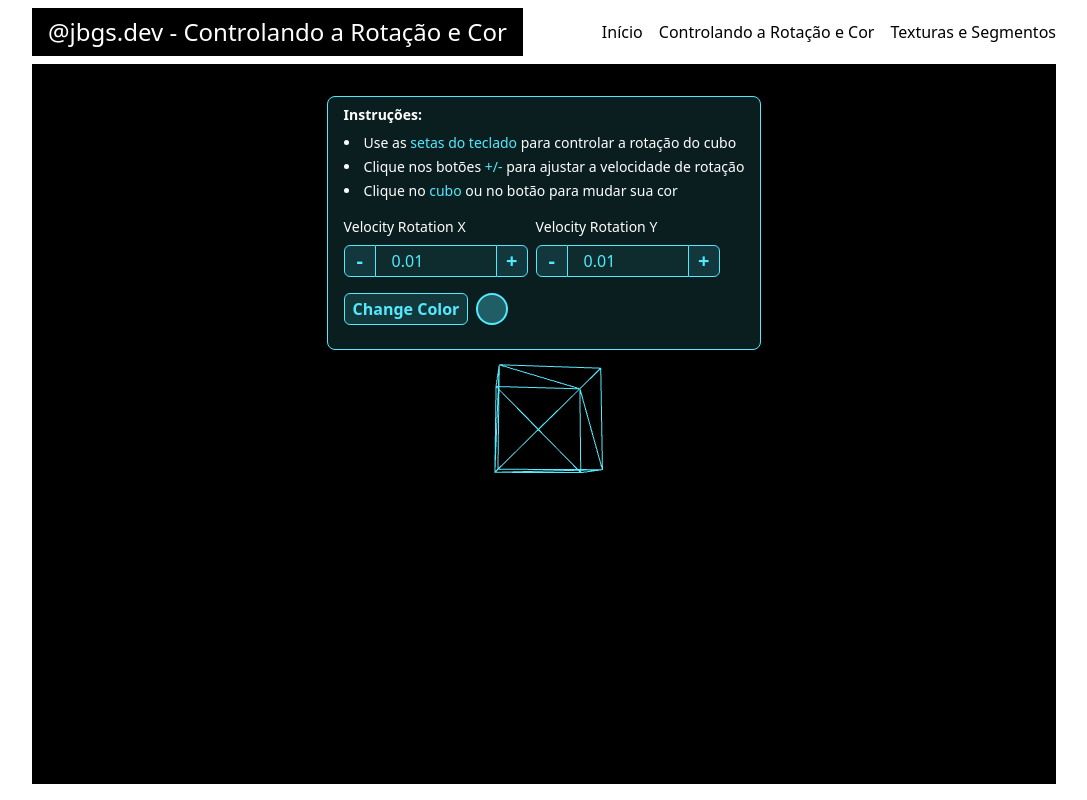
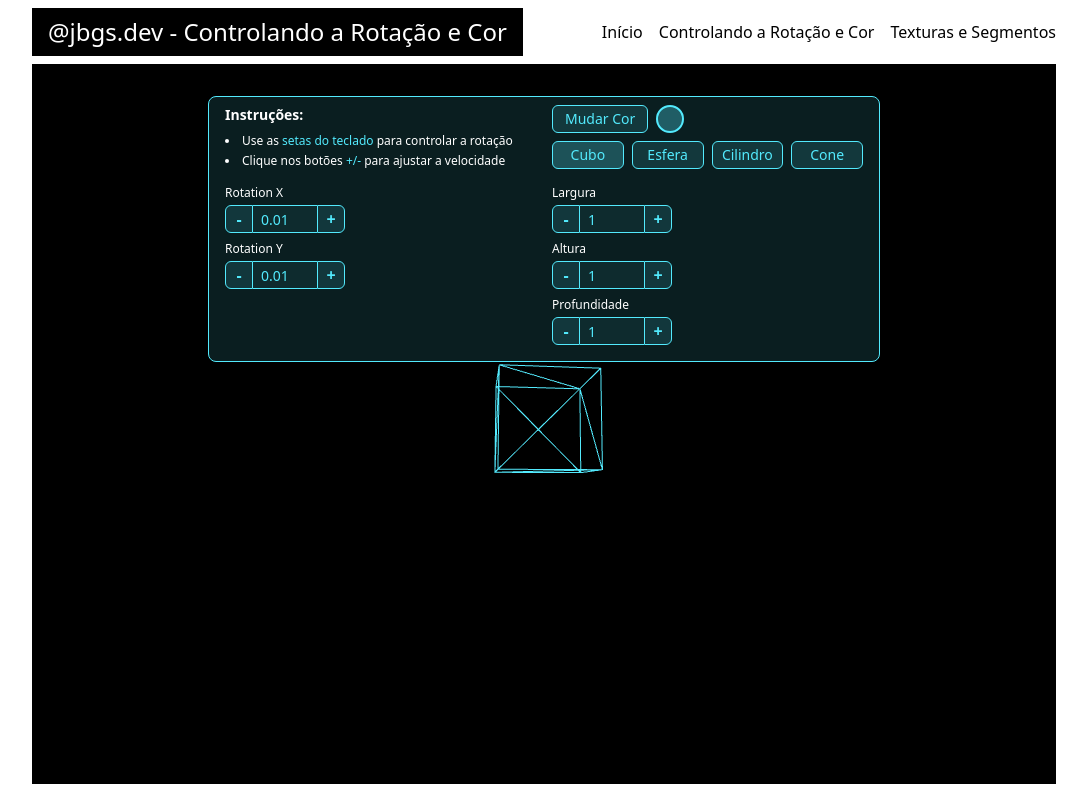
Before and after one commit to joaobatista2end/three-js-examples, a Vue app: page /example-3 in a window 1280 px wide. Shown: the whole page, without its empty margins (96-1183 px from the left). Built offline with nearby package versions, Linux system fonts and the light colour scheme.

Commit message:
feat: enhance example-three page with shape selection and segment controls for 3D geometry

```diff
--- a/src/pages/example-three.page.vue
+++ b/src/pages/example-three.page.vue
@@ -11,121 +11,103 @@
   >
     <div class="absolute top-4 left-0 w-full">
       <div
-        class="flex border flex-col mt-4 w-fit px-4 mx-auto rounded-lg pb-6 pt-2"
+        class="flex border flex-col mt-4 px-4 mx-auto rounded-lg pb-4 pt-2 max-w-2xl"
         :style="{
           color: `#${color}`,
           backgroundColor: `#${color}20`,
           borderColor: `#${color}`
         }"
       >
-        <div class="text-white text-sm mb-4">
+        <div class="text-white text-sm mb-4 grid grid-cols-2 gap-4">
+          <div>
             <h3 class="font-bold mb-2">Instruções:</h3>
-          <ul class="list-disc list-inside space-y-1">
-            <li>Use as <span :style="{ color: `#${color}` }">setas do teclado</span> para controlar a rotação do cubo</li>
-            <li>Clique nos botões <span :style="{ color: `#${color}` }">+/-</span> para ajustar a velocidade de rotação</li>
-            <li>Clique no <span :style="{ color: `#${color}` }">cubo</span> ou no botão para mudar sua cor</li>
+            <ul class="list-disc list-inside space-y-1 text-xs">
+              <li>Use as <span :style="{ color: `#${color}` }">setas do teclado</span> para controlar a rotação</li>
+              <li>Clique nos botões <span :style="{ color: `#${color}` }">+/-</span> para ajustar a velocidade</li>
             </ul>
           </div>
-
+          <div class="flex flex-col">
+            <div class="flex gap-2 items-center mb-2">
+              <button
+                @click="changeCubeColor"
+                :style="{ color: `#${color}`, backgroundColor: `#${color}20`, borderColor: `#${color}` }"
+                class="border text-sm h-7 px-3 rounded-md cursor-pointer"
+              >
+                Mudar Cor
+              </button>
+              <div
+                class="h-7 w-7 border-2 rounded-full"
+                :style="{ backgroundColor: `#${color}50`, borderColor: `#${color}` }"
+              ></div>
+            </div>
             <div class="flex gap-2">
-          <div>
-            <h3 class="text-white text-sm mb-2">Velocity Rotation X</h3>
-            <div class="flex items-center">
               <button
-                @click="decreaseRotationX"
+                v-for="shape in shapes"
+                :key="shape.type"
+                @click="changeShape(shape.type)"
                 :style="{
                   color: `#${color}`,
-                  backgroundColor: `#${color}20`,
+                  backgroundColor: currentShape === shape.type ? `#${color}40` : `#${color}20`,
                   borderColor: `#${color}`
                 }"
-                class="border inline-flex aspect-square text-xl h-8 items-center justify-center font-bold p-2 rounded-l-md cursor-pointer"
+                class="border text-sm flex-1 h-7 rounded-md cursor-pointer"
               >
-                -
-              </button>
-              <input
-                type="number"
-                v-model="rotation.x"
-                readonly
-                :style="{
-                  color: `#${color}`,
-                  backgroundColor: `#${color}10`,
-                  borderColor: `#${color}`
-                }"
-                class="max-w-[120px] border-y h-8 p-2 px-4 outline-none focus:bg-opacity-20"
-              />
-              <button
-                @click="increaseRotationX"
-                :style="{
-                  color: `#${color}`,
-                  backgroundColor: `#${color}20`,
-                  borderColor: `#${color}`
-                }"
-                class="border inline-flex aspect-square text-xl h-8 items-center justify-center font-bold p-2 rounded-r-md cursor-pointer"
-              >
-                +
-              </button>
-            </div>
-          </div>
-
-          <div>
-            <h3 class="text-white text-sm mb-2">Velocity Rotation Y</h3>
-            <div class="flex items-center">
-              <button
-                @click="decreaseRotationY"
-                :style="{
-                  color: `#${color}`,
-                  backgroundColor: `#${color}20`,
-                  borderColor: `#${color}`
-                }"
-                class="border inline-flex aspect-square text-xl h-8 items-center justify-center font-bold p-2 rounded-l-md cursor-pointer"
-              >
-                -
-              </button>
-              <input
-                type="number"
-                v-model="rotation.y"
-                readonly
-                :style="{
-                  color: `#${color}`,
-                  backgroundColor: `#${color}10`,
-                  borderColor: `#${color}`
-                }"
-                class="max-w-[120px] border-y h-8 p-2 px-4 outline-none focus:bg-opacity-20"
-              />
-              <button
-                @click="increaseRotationY"
-                :style="{
-                  color: `#${color}`,
-                  backgroundColor: `#${color}20`,
-                  borderColor: `#${color}`
-                }"
-                class="border inline-flex aspect-square text-xl h-8 items-center justify-center font-bold p-2 rounded-r-md cursor-pointer"
-              >
-                +
+                {{ shape.label }}
               </button>
             </div>
           </div>
         </div>
 
-        <div class="mt-4 flex gap-2">
+        <div class="grid grid-cols-2 gap-4">
+          <div class="space-y-2">
+            <div v-for="(_, axis) in rotation" :key="axis" class="flex-1">
+              <div class="text-white text-xs mb-1">Rotation {{ axis.toUpperCase() }}</div>
+              <div class="flex items-center">
                 <button
-            @click="changeCubeColor"
-            :style="{
-              color: `#${color}`,
-              backgroundColor: `#${color}20`,
-              borderColor: `#${color}`
-            }"
-            class="border inline-flex font-semibold h-8 items-center justify-center p-2 rounded-md cursor-pointer"
-          >
-            Change Color
-          </button>
-          <div
-            class="h-8 w-8 border-2 rounded-full"
-            :style="{
-              backgroundColor: `#${color}50`,
-              borderColor: `#${color}`
-            }"
-          ></div>
+                  @click="axis === 'x' ? decreaseRotationX : decreaseRotationY"
+                  :style="{ color: `#${color}`, backgroundColor: `#${color}20`, borderColor: `#${color}` }"
+                  class="border inline-flex h-7 w-7 items-center justify-center font-bold rounded-l-md cursor-pointer"
+                >-</button>
+                <input
+                  type="number"
+                  v-model="rotation[axis]"
+                  readonly
+                  :style="{ color: `#${color}`, backgroundColor: `#${color}10`, borderColor: `#${color}` }"
+                  class="w-16 border-y h-7 px-2 outline-none text-sm"
+                />
+                <button
+                  @click="axis === 'x' ? increaseRotationX : increaseRotationY"
+                  :style="{ color: `#${color}`, backgroundColor: `#${color}20`, borderColor: `#${color}` }"
+                  class="border inline-flex h-7 w-7 items-center justify-center font-bold rounded-r-md cursor-pointer"
+                >+</button>
+              </div>
+            </div>
+          </div>
+
+          <div v-if="showSegmentControls" class="space-y-2">
+            <div v-for="(control, key) in segmentControls" :key="key" class="flex-1">
+              <div class="text-white text-xs mb-1">{{ control?.label }}</div>
+              <div class="flex items-center">
+                <button
+                  @click="updateSegments(key, -1)"
+                  :style="{ color: `#${color}`, backgroundColor: `#${color}20`, borderColor: `#${color}` }"
+                  class="border inline-flex h-7 w-7 items-center justify-center font-bold rounded-l-md cursor-pointer"
+                >-</button>
+                <input
+                  type="number"
+                  v-model="segments[key]"
+                  readonly
+                  :style="{ color: `#${color}`, backgroundColor: `#${color}10`, borderColor: `#${color}` }"
+                  class="w-16 border-y h-7 px-2 outline-none text-sm"
+                />
+                <button
+                  @click="updateSegments(key, 1)"
+                  :style="{ color: `#${color}`, backgroundColor: `#${color}20`, borderColor: `#${color}` }"
+                  class="border inline-flex h-7 w-7 items-center justify-center font-bold rounded-r-md cursor-pointer"
+                >+</button>
+              </div>
+            </div>
+          </div>
         </div>
       </div>
     </div>
@@ -134,7 +116,8 @@
 
 <script lang="ts" setup>
 import * as THREE from 'three';
-import { defineComponent, markRaw, onBeforeUnmount, onMounted, ref } from 'vue';
+import { BoxGeometry, ConeGeometry, CylinderGeometry, SphereGeometry } from 'three';
+import { computed, defineComponent, markRaw, onBeforeUnmount, onMounted, ref } from 'vue';
 import { useThreeJS } from '../composables/useThreeJS';
 
 defineComponent({
@@ -143,14 +126,140 @@ defineComponent({
 
 const containerRef = ref<HTMLDivElement | null>(null);
 const threeJS = useThreeJS();
-let cube: THREE.Mesh<THREE.BoxGeometry, THREE.MeshBasicMaterial>;
+let cube: THREE.Mesh<THREE.BufferGeometry, THREE.MeshBasicMaterial>;
 const rotation = ref<{ x: number; y: number }>({ x: 0.01, y: 0.01 });
 const color = ref<string>('53eafd');
+const currentShape = ref('box');
+const segments = ref({
+  width: 1,
+  height: 1,
+  depth: 1,
+  radius: 1,
+  widthSegments: 32,
+  heightSegments: 32,
+  radialSegments: 32
+});
+
+const shapes = [
+  { type: 'box', label: 'Cubo' },
+  { type: 'sphere', label: 'Esfera' },
+  { type: 'cylinder', label: 'Cilindro' },
+  { type: 'cone', label: 'Cone' }
+];
+
+const segmentControls = computed(() => {
+  switch (currentShape.value) {
+    case 'box':
+      return {
+        width: { label: 'Largura' },
+        height: { label: 'Altura' },
+        depth: { label: 'Profundidade' }
+      } as const;
+    case 'sphere':
+      return {
+        widthSegments: { label: 'Segmentos H' },
+        heightSegments: { label: 'Segmentos V' }
+      } as const;
+    case 'cylinder':
+    case 'cone':
+      return {
+        radialSegments: { label: 'Segmentos R' },
+        heightSegments: { label: 'Segmentos H' }
+      } as const;
+    default:
+      return {} as const;
+  }
+});
+
+const showSegmentControls = computed(() => Object.keys(segmentControls.value).length > 0);
+
+const updateSegments = (key: string, delta: number) => {
+  segments.value[key] = Math.max(1, segments.value[key] + delta);
+  updateGeometry();
+};
+
+const changeShape = (shape: string) => {
+  currentShape.value = shape;
+
+  // Reset segments based on shape type
+  switch (shape) {
+    case 'box':
+      segments.value = {
+        ...segments.value,
+        width: 1,
+        height: 1,
+        depth: 1
+      };
+      break;
+    case 'sphere':
+      segments.value = {
+        ...segments.value,
+        radius: 1,
+        widthSegments: 32,
+        heightSegments: 32
+      };
+      break;
+    case 'cylinder':
+    case 'cone':
+      segments.value = {
+        ...segments.value,
+        radius: 1,
+        radialSegments: 32,
+        heightSegments: 1
+      };
+      break;
+  }
+
+  updateGeometry();
+};
+
+const createGeometry = () => {
+  switch (currentShape.value) {
+    case 'box':
+      return new BoxGeometry(
+        segments.value.width,
+        segments.value.height,
+        segments.value.depth
+      );
+    case 'sphere':
+      return new SphereGeometry(
+        segments.value.radius,
+        segments.value.widthSegments,
+        segments.value.heightSegments
+      );
+    case 'cylinder':
+      return new CylinderGeometry(
+        segments.value.radius,
+        segments.value.radius,
+        2,
+        segments.value.radialSegments,
+        segments.value.heightSegments
+      );
+    case 'cone':
+      return new ConeGeometry(
+        segments.value.radius,
+        2,
+        segments.value.radialSegments,
+        segments.value.heightSegments
+      );
+    default:
+      return new BoxGeometry();
+  }
+};
+
+const updateGeometry = () => {
+  if (!cube || !threeJS.scene.value) return;
+
+  const newGeometry = createGeometry();
+  cube.geometry.dispose();
+  cube.geometry = newGeometry;
+};
+
 const createCube = () => {
   if (!threeJS.scene.value) return;
-  const geometry = markRaw(new THREE.BoxGeometry());
+  const geometry = markRaw(createGeometry());
   const material = markRaw(
-    new THREE.MeshBasicMaterial({ wireframe: true, color: '#53eafd' })
+    new THREE.MeshBasicMaterial({ wireframe: true, color: `#${color.value}` })
   );
   cube = markRaw(new THREE.Mesh(geometry, material));
   threeJS.scene.value.add(cube);
```
Lines whose indentation alone changed are shown as unchanged.
